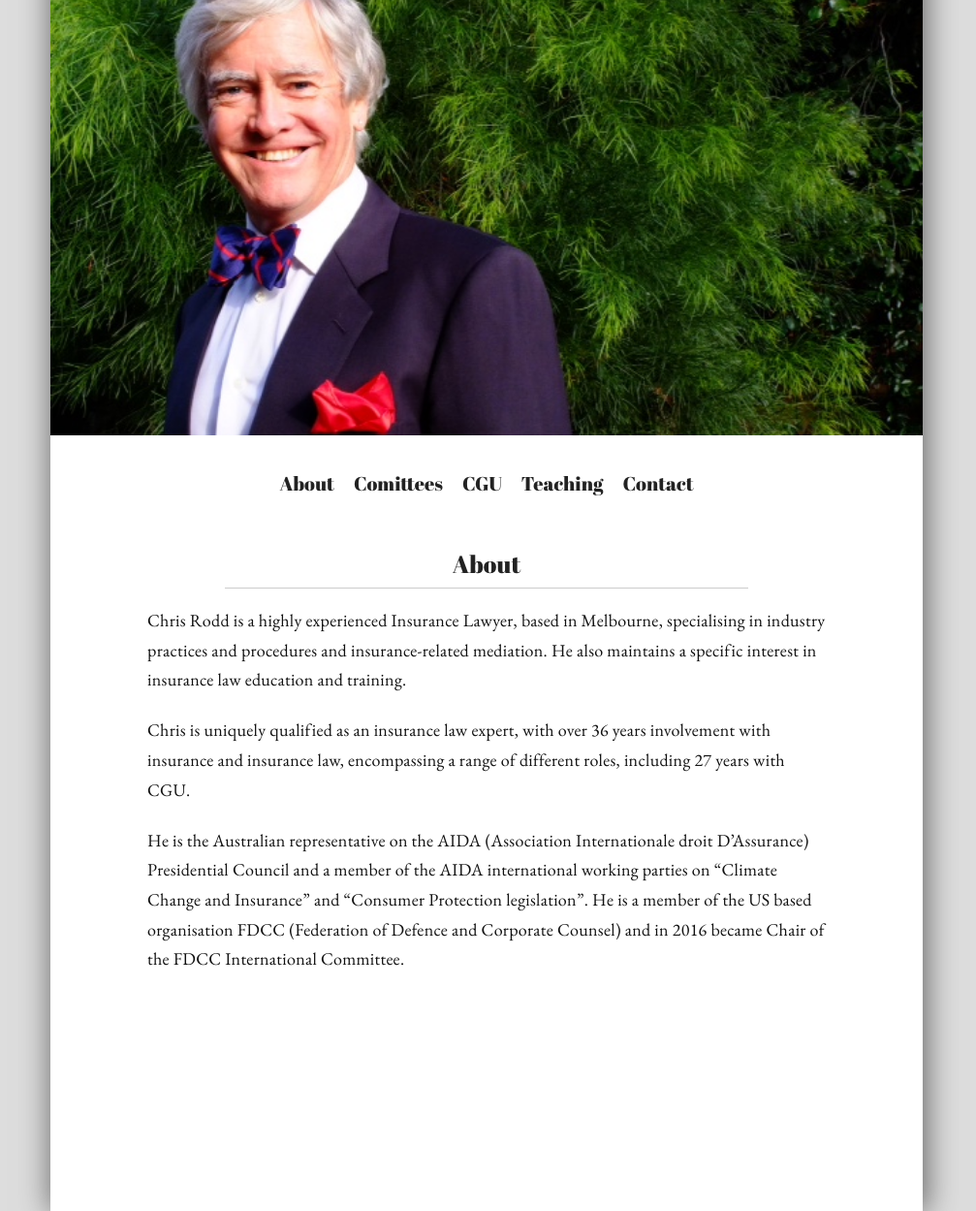
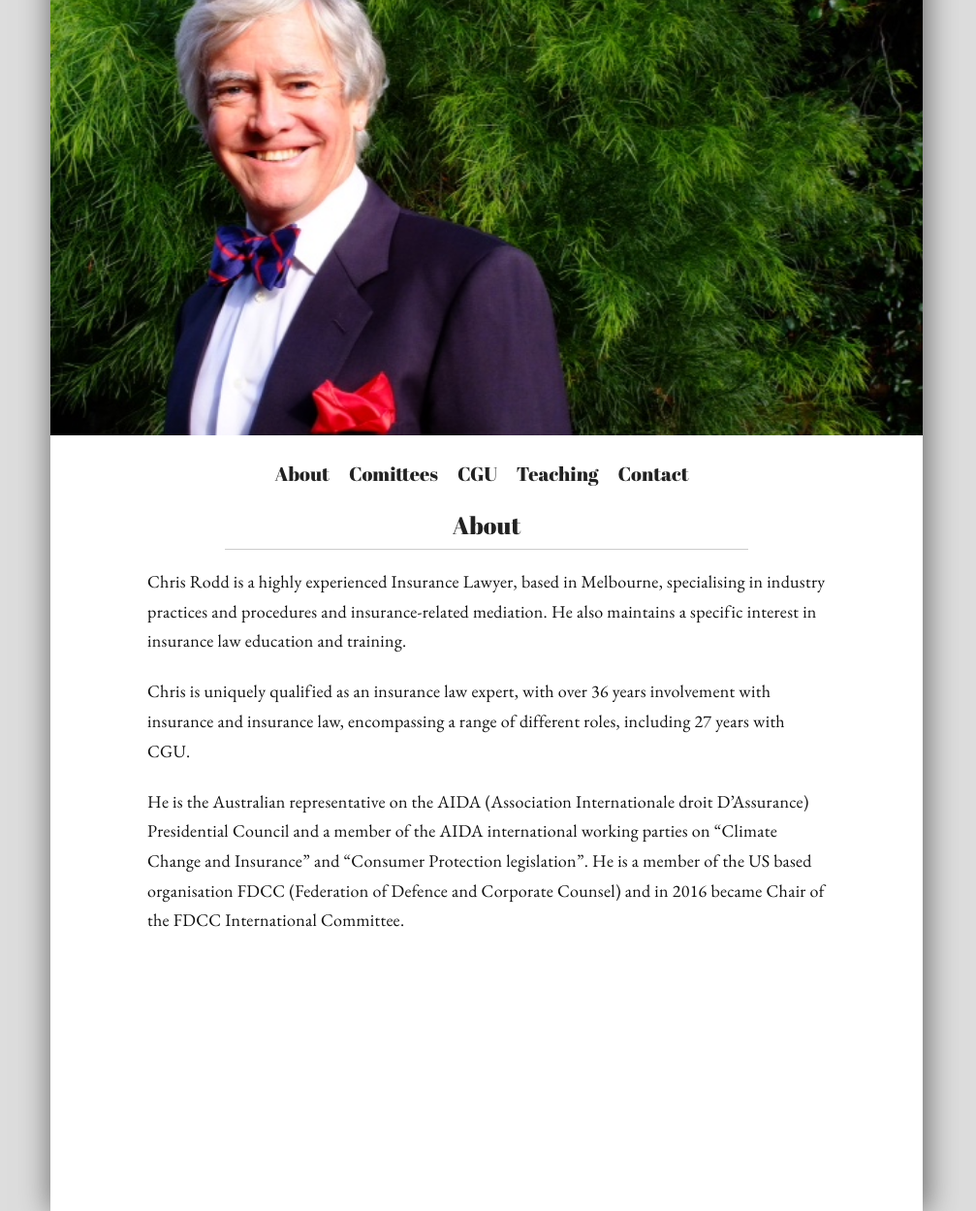
Before and after one commit to MattSegal/ChrisRoddWebsite, a Flask app: page /chris/ in a window 1280 px wide. Shown: the part 101-1350 px from the top of the page at 97% size, without its empty margins (138-1145 px from the left). Run offline with Flask 2, Linux system fonts and the light colour scheme.

Commit message:
fix some styling

```diff
--- a/dev/sass/style.sass
+++ b/dev/sass/style.sass
@@ -56,7 +56,7 @@ header
 .content
     box-sizing: border-box
     min-height: 90vh
-    padding: 4em 0
+    padding: 0 0 4em 0
     background-color: $bg-light
     .content-header
         width: 60%
@@ -73,10 +73,10 @@ header
 .button-box
     box-sizing: border-box
     height: 10vh
-    width: 43em
+    width: 100%
     max-width: 80%
     margin: 0 auto
-    padding: 40px 0 0 0
+    padding: 30px 10px 0 0
     text-align: center
 .button
     cursor: pointer
--- a/static/css/style.css
+++ b/static/css/style.css
@@ -45,7 +45,7 @@ header {
 .content {
   box-sizing: border-box;
   min-height: 90vh;
-  padding: 4em 0;
+  padding: 0 0 4em 0;
   background-color: #ffffff; }
   .content .content-header {
     width: 60%;
@@ -61,10 +61,10 @@ header {
 .button-box {
   box-sizing: border-box;
   height: 10vh;
-  width: 43em;
+  width: 100%;
   max-width: 80%;
   margin: 0 auto;
-  padding: 40px 0 0 0;
+  padding: 30px 10px 0 0;
   text-align: center; }
 
 .button {
```
